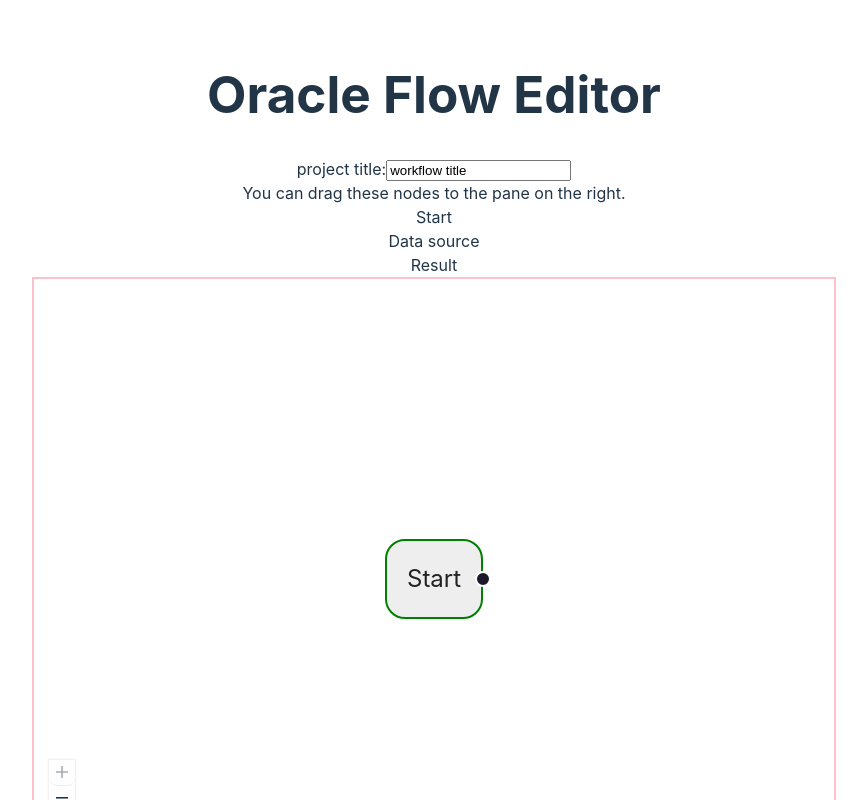
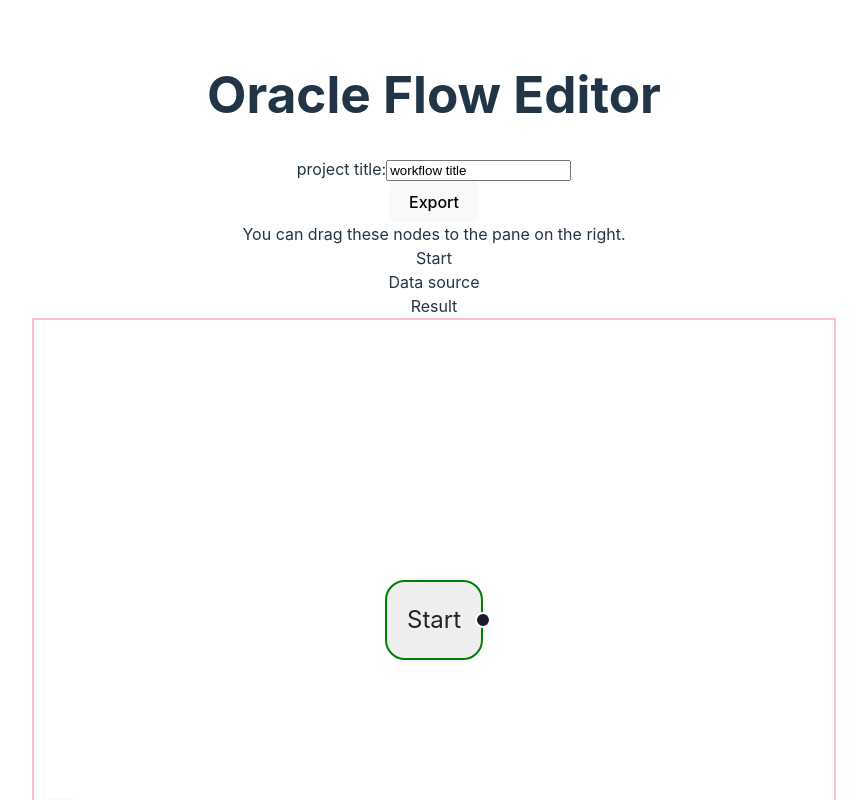
Before and after one commit to buidly/ethsofia, a React (Vite) app in the folder frontend/: page / in a window 1280 px wide. Shown: the top 800 px of the page, without its empty margins (206-1073 px from the left). Built offline with nearby package versions, Linux system fonts and the light colour scheme.

Commit message:
generate export

```diff
--- a/frontend/src/components/nodes/ResultNode.tsx
+++ b/frontend/src/components/nodes/ResultNode.tsx
@@ -37,10 +37,10 @@ function ResultNodeComponent({ id, data }: NodeProps<Node<{ aggregate: string }>
       <div>
         Result:
         <select value={data.aggregate} onChange={(e) => updateNodeData(id, { aggregate: e.target.value })}>
-          <option value="min">min</option>
-          <option value="max">max</option>
-          <option value="avg">avg</option>
-          <option value="sum">sum</option>
+          <option value="min">MIN</option>
+          <option value="max">MAX</option>
+          <option value="average">AVERAGE</option>
+          <option value="sum">SUM</option>
         </select>
         {/* {textNodes.map(({ data }, i) => <div key={i}>{(data as any).text}</div>) ||
           'none'} */}
--- a/frontend/src/pages/OracleEditor/OracleEditorPage.tsx
+++ b/frontend/src/pages/OracleEditor/OracleEditorPage.tsx
@@ -1,8 +1,9 @@
 import { addEdge, Controls, Edge, ReactFlow, ReactFlowProvider, useEdgesState, useNodesState, useReactFlow } from "@xyflow/react";
 import { useCallback, useRef, useState } from "react";
-import { MyNode } from "../../utils";
+import * as utils from "../../utils";
 import { DataSourceNode, ResultNode, StartNode } from "../../components";
 import { DnDProvider, Sidebar, useDnD } from "./components";
+import axios from "axios";
 
 
 const nodeTypes = {
@@ -11,7 +12,7 @@ const nodeTypes = {
   result: ResultNode,
 };
 
-const initNodes: MyNode[] = [
+const initNodes: utils.MyNode[] = [
   {
     id: 'dndnode_0',
     type: 'start',
@@ -77,11 +78,51 @@ export const DnDFlow = () => {
     [screenToFlowPosition, type],
   );
 
+  const onExport = async () => {
+    console.log("exporting", title, nodes, edges);
+
+
+    const dataSourceNodes = nodes.filter((node: utils.MyNode) => node.type === 'dataSource') as utils.DataSourceNode[];
+    const resultNodes = nodes.filter((node: utils.MyNode) => node.type === 'result');
+    const resultNode = resultNodes[0] as utils.ResultNode;
+    // TODO add chesks
+
+    const jsonContent = {
+      "dataFeedName": title,
+      "source": dataSourceNodes.map((node) => ({
+        url: node.data.url,
+        path: node.data.path
+      })),
+      "aggType": resultNode.data.aggregate
+    }
+    const content = JSON.stringify(jsonContent, null, 2);
+    // const content = "A";
+
+    const basePublisherUrl = 'https://publisher.walrus-testnet.walrus.space';
+    const numEpochs = 1;
+    // const response = await axios.put(`${basePublisherUrl}/v1/store`, content, {
+    //   headers: {
+    //     // "Content-Type": "text/plain",
+    //     "Content-Type": "multipart/form-data",
+    //   }
+    // });
+
+    const response = fetch(`${basePublisherUrl}/v1/store?epochs=${numEpochs}`, {
+      method: "PUT",
+      body: content,
+    })
+
+    console.log('walrus response', response);
+  }
+
   return (
     <div>
       <div>
         project title:
         <input type="text" value={title} onChange={(e) => setTitle(e.target.value)} />
+      </div>
+      <div>
+        <button onClick={onExport}>Export</button>
       </div>
       <div>
         <Sidebar />
@@ -107,7 +148,6 @@ export const DnDFlow = () => {
   );
 }
 
-
 export const OracleFlowEditor = () => (
   <ReactFlowProvider>
     <DnDProvider>
--- a/frontend/src/utils/index.ts
+++ b/frontend/src/utils/index.ts
@@ -1,8 +1,6 @@
 import { type Node } from '@xyflow/react';
 
-export type TextNode = Node<{ text: string }, 'text'>;
 export type DataSourceNode = Node<{ url: string, path: string }, 'dataSource'>;
 export type StartNode = Node<{}, 'start'>;
-export type ResultNode = Node<{}, 'result'>;
-export type UppercaseNode = Node<{ text: string }, 'uppercase'>;
-export type MyNode = TextNode | ResultNode | UppercaseNode | StartNode | DataSourceNode;
+export type ResultNode = Node<{ aggregate: string }, 'result'>;
+export type MyNode = StartNode | DataSourceNode | ResultNode;
```
